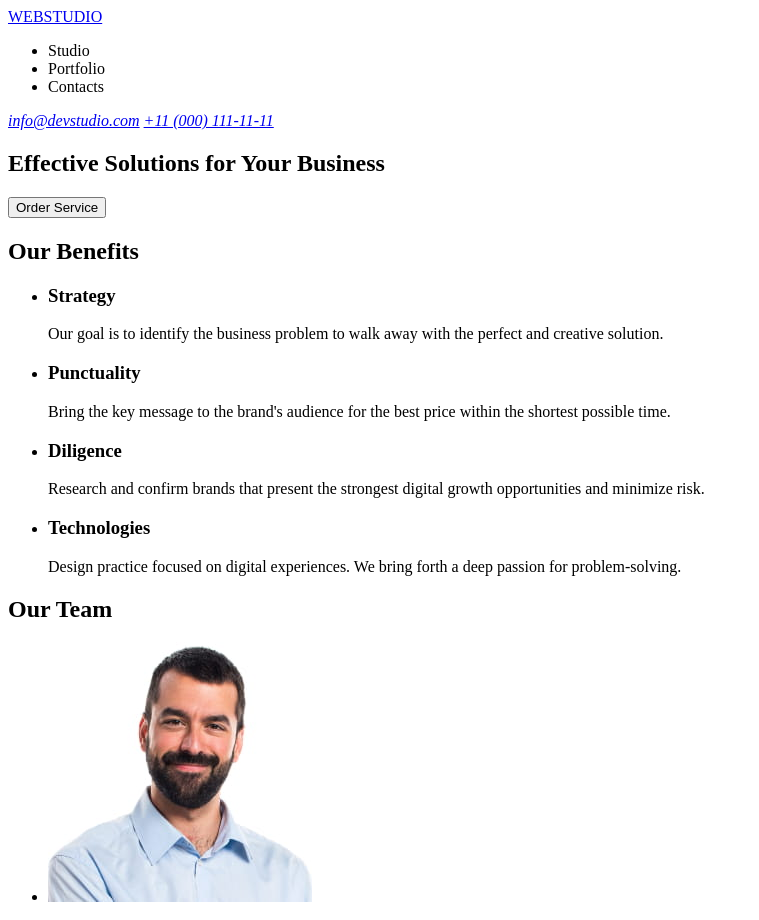
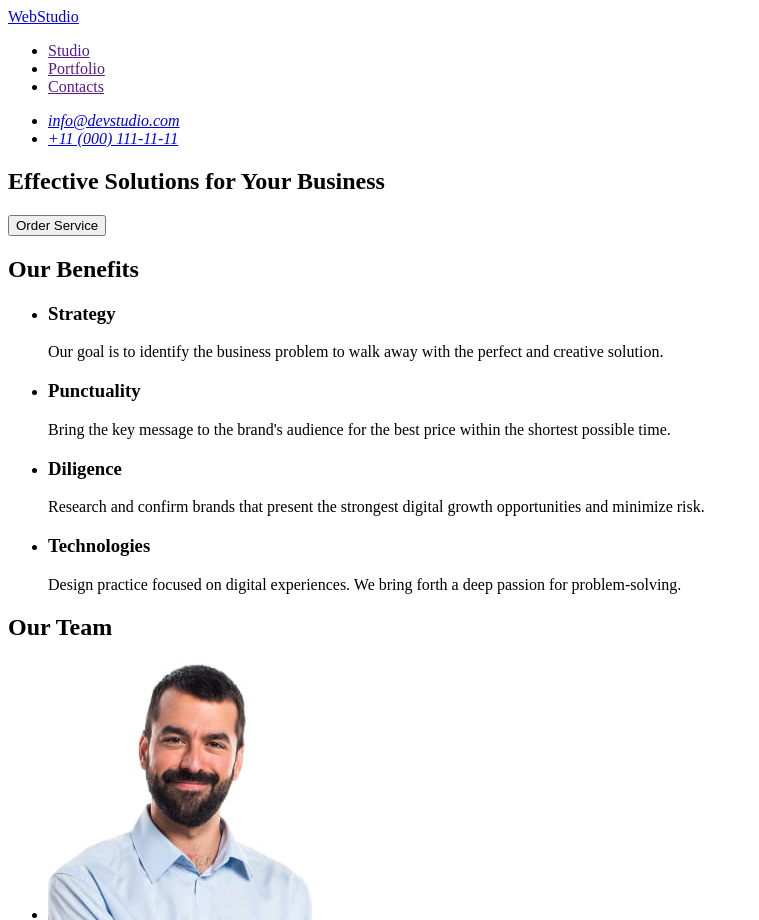
Before and after one commit to olenarokalo/goit-markup-hw-01, a plain HTML site: page index.html in a window 1280 px wide. Shown: the top 920 px of the page, without its empty margins (0-759 px from the left). Drawn offline with Linux system fonts and the light colour scheme.

Commit message:
Update index.html
Автоперевірка 1

```diff
--- a/index.html
+++ b/index.html
@@ -6,17 +6,23 @@
   </head>
   <body>
     <header>
-      <a href="index.html">WEBSTUDIO</a>
       <nav>
+        <a href="./index.html">WebStudio</a>
         <ul>
-          <li><a href=""></a>Studio</li>
-          <li><a href=""></a>Portfolio</li>
-          <li><a href=""></a>Contacts</li>
+          <li><a href="">Studio</a></li>
+          <li><a href="">Portfolio</a></li>
+          <li><a href="">Contacts</a></li>
         </ul>
       </nav>
       <address>
-        <a href="mailto:info@devstudio.com">info@devstudio.com</a>
-        <a href="tel:+110001111111">+11 (000) 111-11-11</a>
+        <ul>
+          <li>
+            <a href="mailto:info@devstudio.com">info@devstudio.com</a>
+          </li>
+          <li>
+            <a href="tel:+110001111111">+11 (000) 111-11-11</a>
+          </li>
+        </ul>
       </address>
     </header>
 
@@ -113,7 +119,7 @@
       </section>
     </main>
     <footer>
-      <a href="index.html">WEBSTUDIO</a>
+      <a href="./index.html">WebStudio</a>
       <p>
         Increase the flow of customers and sales for your business with digital
         marketing & growth solutions.
```
